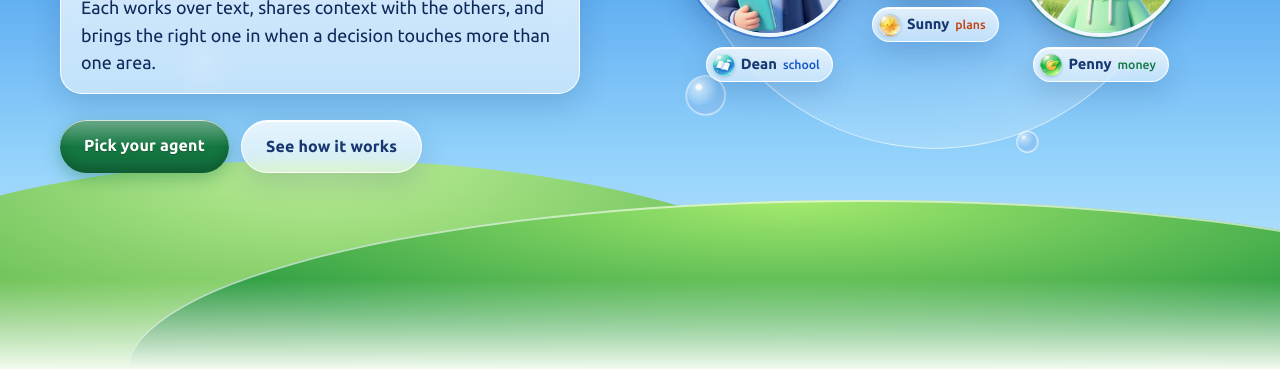
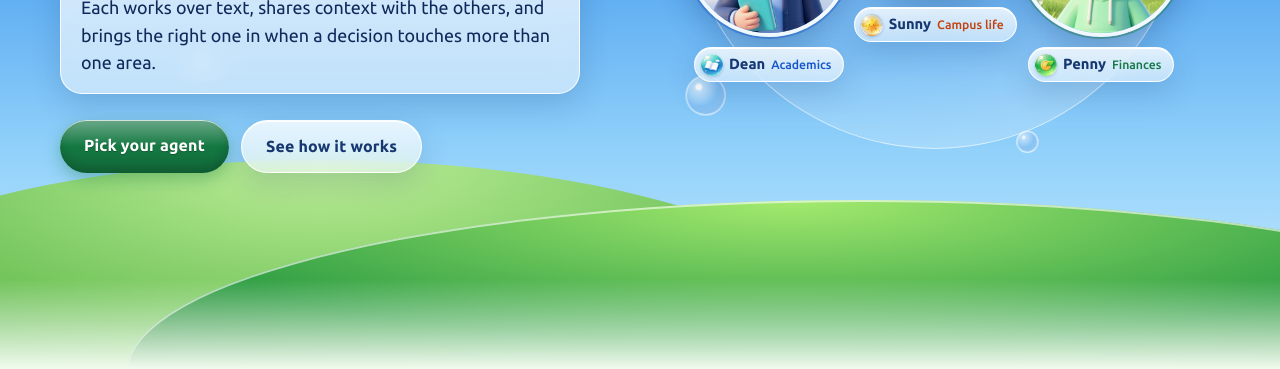
Before and after one commit to kerryshi/suitemates, a website: page web/index.html in a window 1280 px wide. Shown: the part 431-800 px from the top of the page. Drawn offline with Linux system fonts and the light colour scheme; no server answers; files whose address does not match are found by name.

Commit message:
[web] name tags match card roles; Vercel static deploy proxying API paths to the tunnel

```diff
--- a/web/index.html
+++ b/web/index.html
@@ -181,9 +181,9 @@
       <div class="cta"><a class="btn gloss" href="#agents">Pick your agent</a><a class="btn glass" href="#outside">See how it works</a></div>
     </div>
     <div class="trio">
-      <a class="ring dean" href="/join/academic"><span class="pic"><img src="/avatars/dean.png" alt="Dean"></span><span class="tag glass"><span class="orb"><img src="/avatars/dean-icon.png" alt=""></span>Dean <small>school</small></span></a>
-      <a class="ring sunny" href="/join/social"><span class="pic"><img src="/avatars/sunny.png" alt="Sunny"></span><span class="tag glass"><span class="orb"><img src="/avatars/sunny-icon.png" alt=""></span>Sunny <small>plans</small></span></a>
-      <a class="ring penny" href="/join/financial"><span class="pic"><img src="/avatars/penny.png" alt="Penny"></span><span class="tag glass"><span class="orb"><img src="/avatars/penny-icon.png" alt=""></span>Penny <small>money</small></span></a>
+      <a class="ring dean" href="/join/academic"><span class="pic"><img src="/avatars/dean.png" alt="Dean"></span><span class="tag glass"><span class="orb"><img src="/avatars/dean-icon.png" alt=""></span>Dean <small>Academics</small></span></a>
+      <a class="ring sunny" href="/join/social"><span class="pic"><img src="/avatars/sunny.png" alt="Sunny"></span><span class="tag glass"><span class="orb"><img src="/avatars/sunny-icon.png" alt=""></span>Sunny <small>Campus life</small></span></a>
+      <a class="ring penny" href="/join/financial"><span class="pic"><img src="/avatars/penny.png" alt="Penny"></span><span class="tag glass"><span class="orb"><img src="/avatars/penny-icon.png" alt=""></span>Penny <small>Finances</small></span></a>
     </div>
   </div>
 </section>
```
Also changed, not shown: 2 other files.
